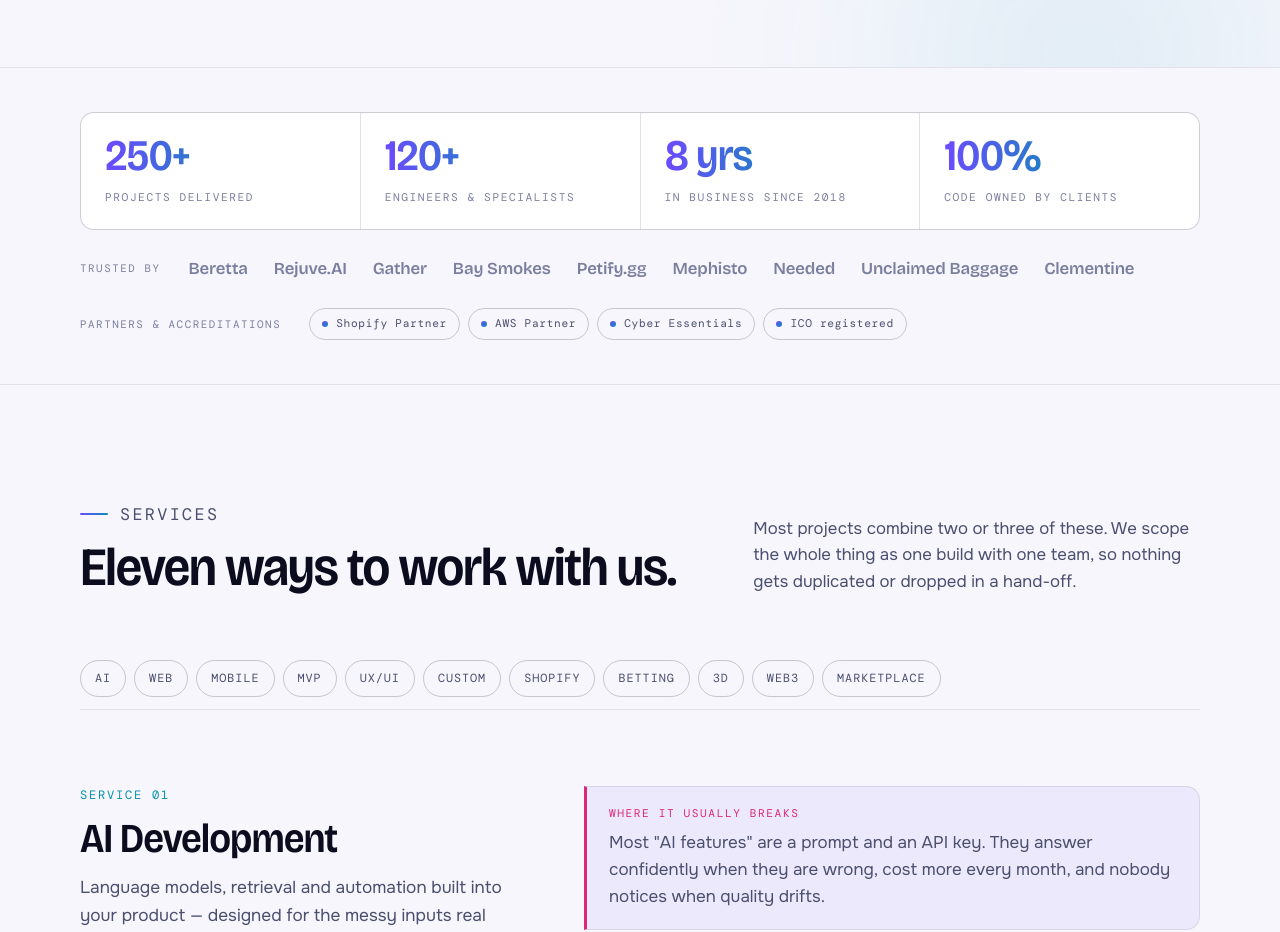
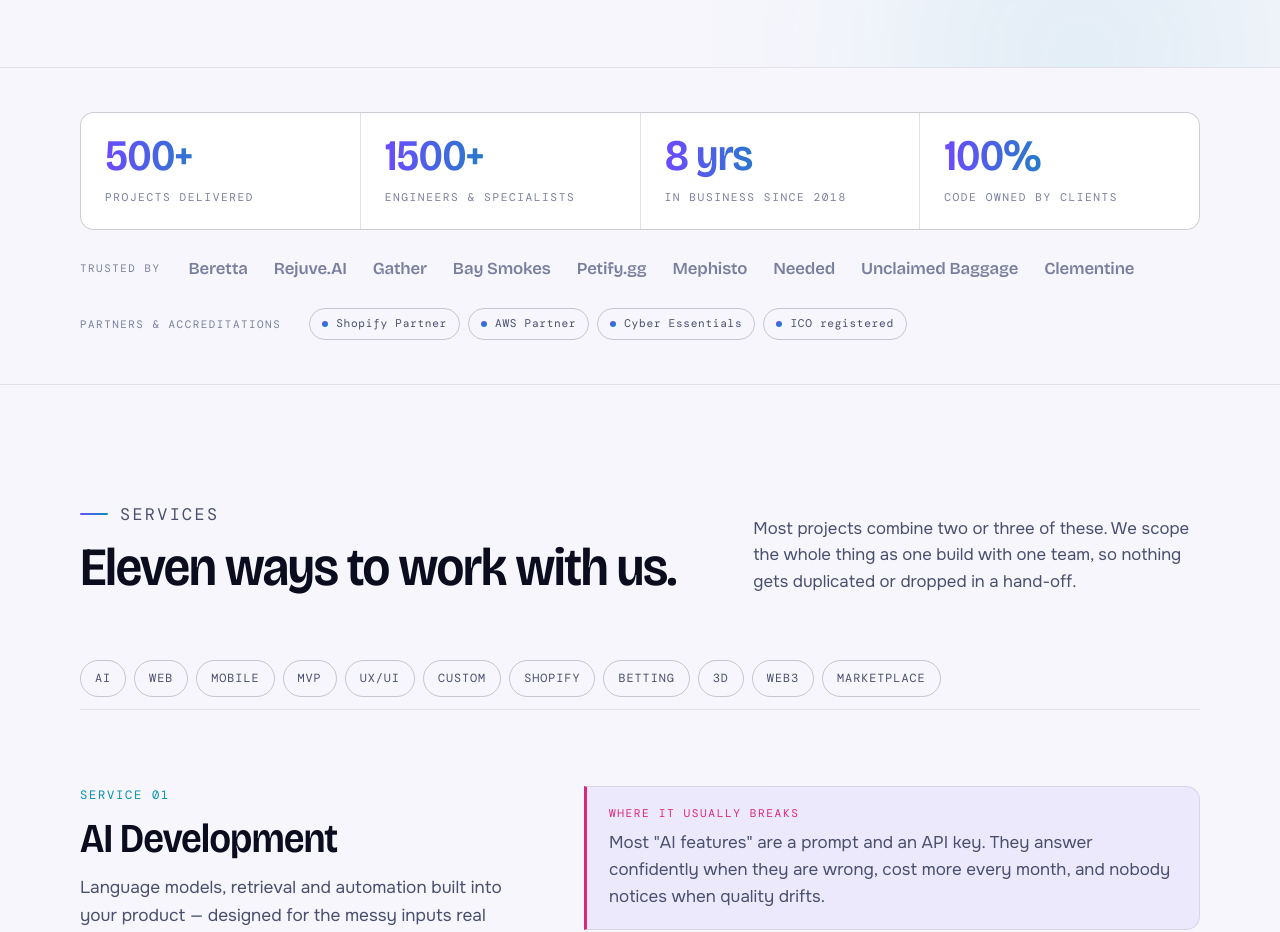
Before and after one commit to liudmylamakarchuk888-pixel/Keelframe, a React (Vite) app: page / in a window 1280 px wide. Shown: the part 820-1752 px from the top of the page. Built offline with nearby package versions, Linux system fonts and the light colour scheme.

Commit message:
update engineer counts

```diff
--- a/src/components/Trust.tsx
+++ b/src/components/Trust.tsx
@@ -7,8 +7,8 @@
 // These are the company profile's headline figures — keep the two in step
 // (sampleProfile.ts: glance, keyNumbers, ceo.highlights).
 const numbers = [
-  { v: '250+', k: 'Projects delivered' },
-  { v: '120+', k: 'Engineers & specialists' },
+  { v: '500+', k: 'Projects delivered' },
+  { v: '1500+', k: 'Engineers & specialists' },
   { v: `${years} yrs`, k: `In business since ${site.founded}` },
   { v: '100%', k: 'Code owned by clients' },
 ];
--- a/src/data/about.ts
+++ b/src/data/about.ts
@@ -8,8 +8,8 @@
 };
 
 export const numbers = [
-  { v: '250+', k: 'Projects delivered' },
-  { v: '120+', k: 'Engineers & specialists' },
+  { v: '500+', k: 'Projects delivered' },
+  { v: '1500+', k: 'Engineers & specialists' },
   { v: '100%', k: 'Code owned by clients' },
   { v: 'London', k: 'HQ · remote worldwide' },
 ];
--- a/src/features/company-profile/pages/AboutPage.tsx
+++ b/src/features/company-profile/pages/AboutPage.tsx
@@ -69,7 +69,7 @@
             <Ph value={about.otherOffices} label="City, City" style={value} />
           </Row>
           <Row label="Team size">
-            <Ph value={c.teamSize} label="120+ full-time professionals" style={value} />
+            <Ph value={c.teamSize} label="1500+ full-time professionals" style={value} />
           </Row>
           <Row label="Core services">
             <Ph value={about.coreServices} label="Your four core services" style={value} />
--- a/src/features/company-profile/sampleProfile.ts
+++ b/src/features/company-profile/sampleProfile.ts
@@ -73,7 +73,7 @@
     registrationNo: site.legal.companyNumber,
     foundedYear: String(site.founded),
     // DEMO: supplied headcount, not derived from this repo.
-    teamSize: '120+ engineers & specialists',
+    teamSize: '1500+ engineers & specialists',
     bookingUrl: site.bookingUrl || 'keelframe.org/#/contact',
     kicker: 'Product engineering studio',
     serviceTags: ['AI Development', 'Web Platforms', 'Mobile Apps', 'Shopify', 'Betting Platforms'],
@@ -91,8 +91,8 @@
   // about.ts → numbers — so move these and you must move those too.
   glance: [
     { value: `${yearsTrading}+`, label: 'Years in business' },
-    { value: '250+', label: 'Projects delivered' },
-    { value: '120+', label: 'Engineers & specialists' },
+    { value: '500+', label: 'Projects delivered' },
+    { value: '1500+', label: 'Engineers & specialists' },
     { value: '15', label: 'Countries served' },
   ],
 
@@ -107,10 +107,10 @@
       plain(story[0]),
       'Get the structure right early, in writing, with the people who will actually build it, and the tenth feature ships as smoothly as the first. Skip it and every release gets slower until someone proposes a rewrite.',
       'So the studio runs on a few fixed habits: a written scope before anything starts, a working pilot in week one, a demo every week, and code that lives in your repositories and your cloud accounts from day one.',
-      'Two hundred and fifty projects later, that is still the whole method. This profile sets out what we build, how we work and who you would be working with. I look forward to the conversation.',
+      'Five hundred projects later, that is still the whole method. This profile sets out what we build, how we work and who you would be working with. I look forward to the conversation.',
     ],
     highlights: [
-      { value: '250+', label: 'Projects delivered since 2018' },
+      { value: '500+', label: 'Projects delivered since 2018' },
       { value: '15', label: 'Countries served' },
       { value: '100%', label: 'Code owned by clients' },
     ],
@@ -153,12 +153,12 @@
     { year: '2023', title: 'LLM and 3D practices open', text: 'Language-model features and retrieval pipelines join the ML work, alongside the real-time WebGL configurator built for Beretta.' },
     { year: '2024', title: 'Consumer apps at scale', text: 'Clementine, Lost and Found Crew and My Best Mood ship to the App Store and Google Play.' },
     { year: '2025', title: 'FinTech, Web3 and B2B platforms', text: 'Gather reaches both app stores FCA-ready; Loom, Mosaic and the Sinq construction platform go live the same year.' },
-    { year: String(site.year), title: 'Today', text: '120+ engineers and specialists, 250+ projects delivered, and every client still owning their code.' },
+    { year: String(site.year), title: 'Today', text: '1500+ engineers and specialists, 500+ projects delivered, and every client still owning their code.' },
   ],
 
   keyNumbers: [
-    { value: '250+', label: 'Projects delivered' },
-    { value: '120+', label: 'Engineers & specialists' },
+    { value: '500+', label: 'Projects delivered' },
+    { value: '1500+', label: 'Engineers & specialists' },
     { value: '15', label: 'Countries served' },
     { value: `${services.length}`, label: 'Services, one team' },
     { value: '100%', label: 'Code owned by clients' },
@@ -564,7 +564,7 @@
     ],
     // DEMO: supplied breakdown of the 120+ headcount.
     stats: [
-      { value: '72', label: 'Software engineers' },
+      { value: '1500+', label: 'Software engineers' },
       { value: '16', label: 'QA & test engineers' },
       { value: '14', label: 'UI/UX designers' },
       { value: '18', label: 'Project & product managers' },
```
Also changed, not shown: 1 other file (tests, documents, lock files or other folders).
